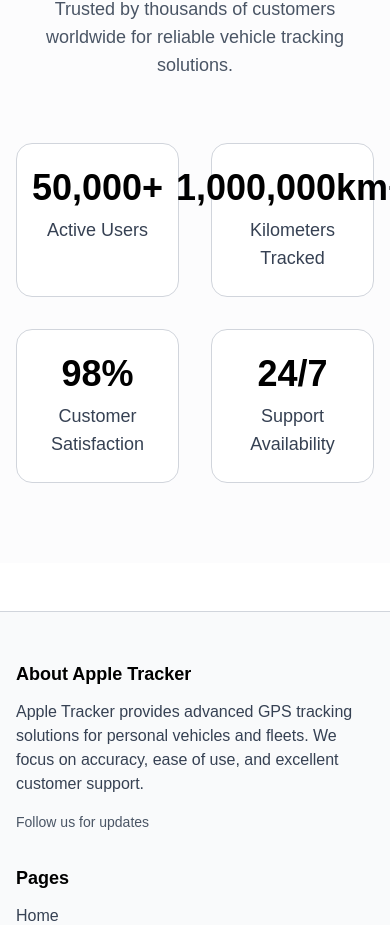
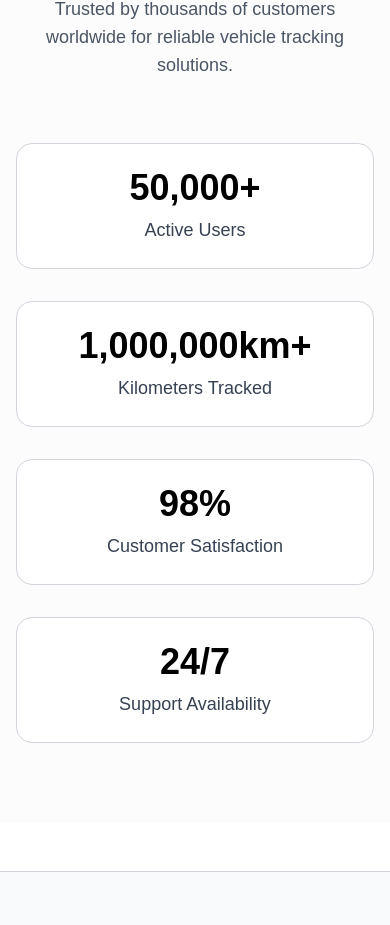
Before and after one commit to maunijaz/testRepo, a Next.js app: page /about in a window 390 px wide. Shown: the part 4293-5218 px from the top of the page. Built offline with nearby package versions, Linux system fonts and the light colour scheme.

Commit message:
stat update Responsive

```diff
--- a/app/components/about/CustomerStats.tsx
+++ b/app/components/about/CustomerStats.tsx
@@ -46,7 +46,7 @@ const CustomerStats = () => {
           </p>
         </div>
 
-        <div className="grid grid-cols-2 gap-8 mt-16 lg:grid-cols-4">
+        <div className="grid grid-cols-1 min-[590px]:grid-cols-2 gap-8 mt-16 lg:grid-cols-4">
           {stats.map((stat, index) => (
             <div
               key={index}
```
